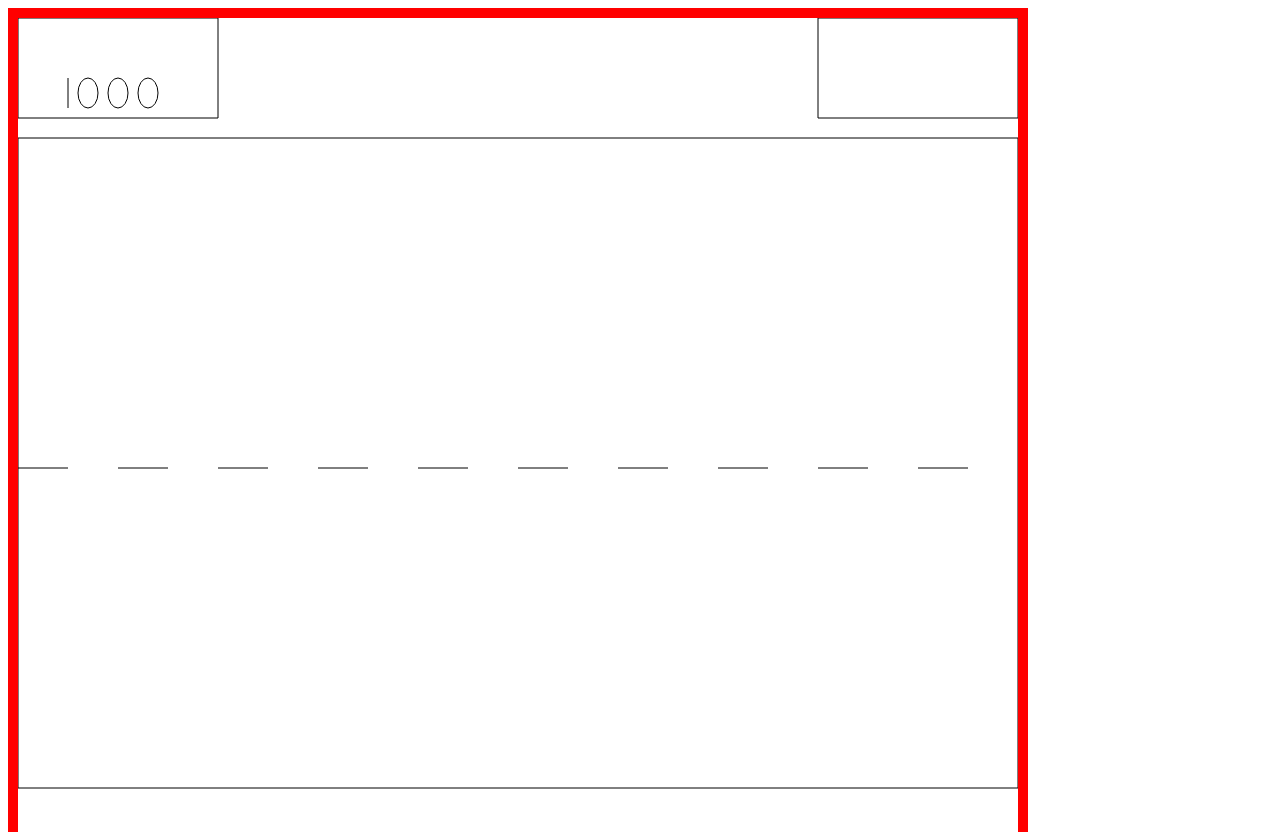
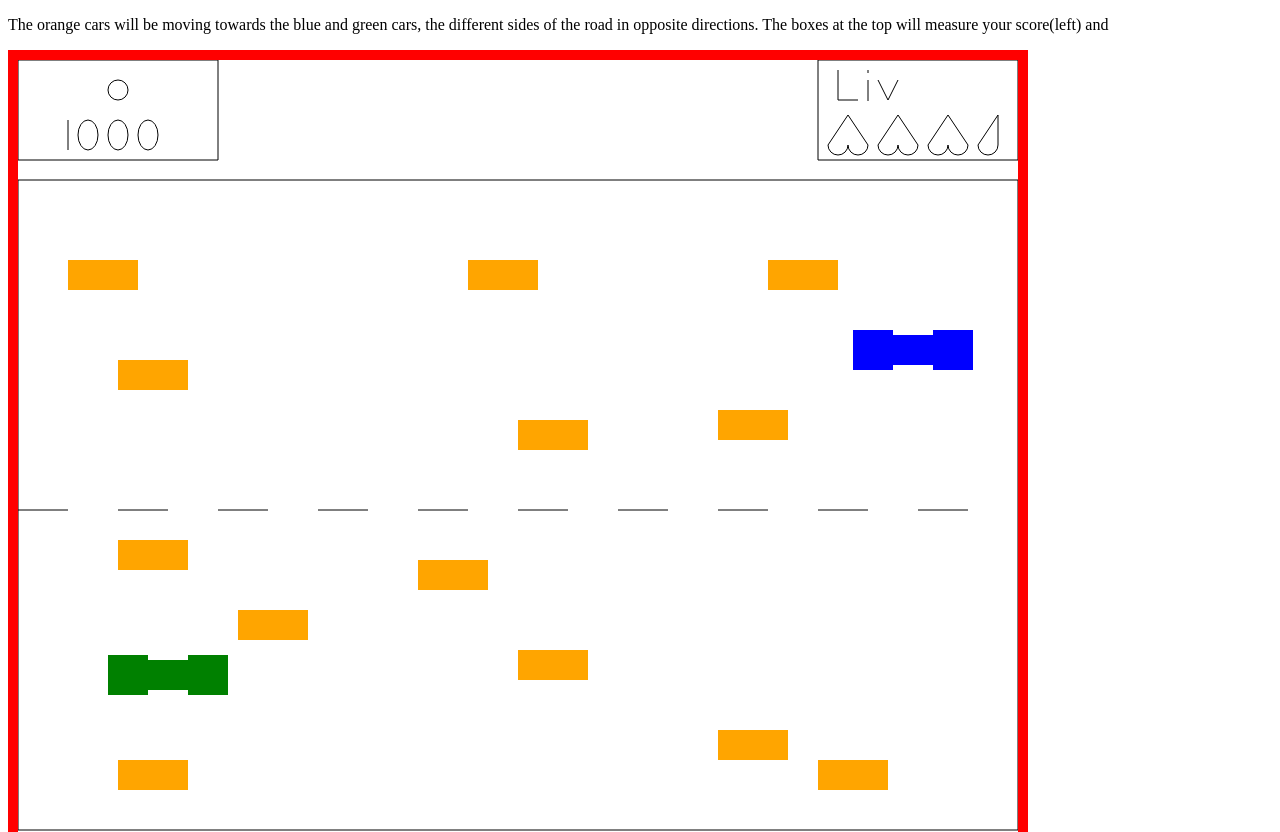
Before and after one commit to perryjc/Home_Commute-, a plain HTML site: page concept_art.html in a window 1280 px wide. Shown: the top 832 px of the page. Drawn offline with Linux system fonts and the light colour scheme.

Commit message:
added the cars and some info

```diff
--- a/concept_art.html
+++ b/concept_art.html
@@ -11,6 +11,11 @@
     </style>
 </head>
 <body>
+    <p>
+        The orange cars will be moving towards the blue and green cars, the different sides of the road in opposite directions.
+        The boxes at the top will measure your score(left) and
+
+    </p>
     <canvas id="canvas" width="1000" height="900">
 		</canvas>
         <script>
@@ -23,7 +28,7 @@
                 ctx.beginPath();
                 ctx.rect(0,0,200,100);
                 ctx.stroke();
-                    //words/numbers
+                    //numbers
                 ctx.fillStyle = "black";
                 ctx.beginPath();
                 ctx.moveTo(50,60);
@@ -44,6 +49,11 @@
                 ctx.beginPath();
                 ctx.ellipse(130, 75, 10, 15, 0, 0, 2*Math.PI);
                 ctx.stroke();
+                    //words
+                ctx.fillStyle = "black";
+                ctx.beginPath();
+                ctx.arc(100,30,10,0,2*Math.PI);
+                ctx.stroke();
 
                 //draw the lives box
                     //box
@@ -51,10 +61,131 @@
                 ctx.beginPath();
                 ctx.rect(800,0,200,100);
                 ctx.stroke();
-                    //hearts
+                    //words
+                ctx.fillStyle = "black";
+                ctx.beginPath();
+                ctx.moveTo(820,10);
+                ctx.lineTo(820,40);
+                ctx.stroke();
+
+                ctx.fillStyle = "black";
+                ctx.beginPath();
+                ctx.moveTo(840,40);
+                ctx.lineTo(820,40);
+                ctx.stroke();
+
+                ctx.fillStyle = "black";
+                ctx.beginPath();
+                ctx.moveTo(850,20);
+                ctx.lineTo(850,41);
+                ctx.stroke();
+
+                ctx.fillStyle = "black";
+                ctx.beginPath();
+                ctx.moveTo(850,10);
+                ctx.lineTo(850,13);
+                ctx.stroke();
+
+                 ctx.fillStyle = "black";
+                ctx.beginPath();
+                ctx.moveTo(860,20);
+                ctx.lineTo(870,40);
+                ctx.stroke();
+
+                  ctx.fillStyle = "black";
+                ctx.beginPath();
+                ctx.moveTo(880,20);
+                ctx.lineTo(870,40);
+                ctx.stroke();
+
+
+                    //hearts (sorry their upside down, I can't figure out how to fix that)
+                        //tops
                 ctx.fillStyle = "black"
+				ctx.beginPath();
+				ctx.arc(820,85,10,0,1*Math.PI);
+				ctx.stroke();
+
+                ctx.fillStyle = "black"
+				ctx.beginPath();
+				ctx.arc(840,85,10,0,1*Math.PI);
+				ctx.stroke();
+
+                ctx.fillStyle = "black"
+				ctx.beginPath();
+				ctx.arc(870,85,10,0,1*Math.PI);
+				ctx.stroke();
+
+                ctx.fillStyle = "black"
+				ctx.beginPath();
+				ctx.arc(890,85,10,0,1*Math.PI);
+				ctx.stroke();
+
+                ctx.fillStyle = "black"
+				ctx.beginPath();
+				ctx.arc(920,85,10,0,1*Math.PI);
+				ctx.stroke();
+
+                ctx.fillStyle = "black"
+				ctx.beginPath();
+				ctx.arc(940,85,10,0,1*Math.PI);
+				ctx.stroke();
+
+                ctx.fillStyle = "black"
+				ctx.beginPath();
+				ctx.arc(970,85,10,0,1*Math.PI);
+				ctx.stroke();
+                        //bottoms
+
+                ctx.fillStyle = "black";
+                ctx.beginPath();
+                ctx.moveTo(830,55);
+                ctx.lineTo(850,85);
+                ctx.stroke();
+
+                ctx.fillStyle = "black";
+                ctx.beginPath();
+                ctx.moveTo(830,55);
+                ctx.lineTo(810,85);
+                ctx.stroke();
+
+                ctx.fillStyle = "black";
+                ctx.beginPath();
+                ctx.moveTo(880,55);
+                ctx.lineTo(900,85);
+                ctx.stroke();
+
+                ctx.fillStyle = "black";
+                ctx.beginPath();
+                ctx.moveTo(880,55);
+                ctx.lineTo(860,85);
+                ctx.stroke();
+
+                ctx.fillStyle = "black";
+                ctx.beginPath();
+                ctx.moveTo(930,55);
+                ctx.lineTo(950,85);
+                ctx.stroke();
+
+                ctx.fillStyle = "black";
+                ctx.beginPath();
+                ctx.moveTo(930,55);
+                ctx.lineTo(910,85);
+                ctx.stroke();
+
+                ctx.fillStyle = "black";
+                ctx.beginPath();
+                ctx.moveTo(980,55);
+                ctx.lineTo(960,85);
+                ctx.stroke();
+
+                ctx.fillStyle = "black";
+                ctx.beginPath();
+                ctx.moveTo(980,55);
+                ctx.lineTo(980,85);
+                ctx.stroke();
                 //draw the edge of the road
-                ctx.fillStyle = "black";
+                ctx.fillStyle ="black";
                 ctx.beginPath();
                 ctx.rect(0,120,1000,650);
                 ctx.stroke();
@@ -120,6 +251,69 @@
                 ctx.lineTo(950,450);
                 ctx.stroke();
 
+                //non-player cars
+
+                ctx.fillStyle = "orange"
+                ctx.fillRect(100, 300,70,30);
+
+                ctx.fillStyle = "orange"
+                ctx.fillRect(450, 200,70,30);
+
+                ctx.fillStyle = "orange"
+                ctx.fillRect(100, 480,70,30);
+
+                ctx.fillStyle = "orange"
+                ctx.fillRect(220, 550,70,30);
+
+                ctx.fillStyle = "orange"
+                ctx.fillRect(700, 350,70,30);
+
+                ctx.fillStyle = "orange"
+                ctx.fillRect(400, 500,70,30);
+
+                ctx.fillStyle = "orange"
+                ctx.fillRect(750, 200,70,30);
+
+                ctx.fillStyle = "orange"
+                ctx.fillRect(50, 200,70,30);
+
+                ctx.fillStyle = "orange"
+                ctx.fillRect(800, 700,70,30);
+
+                ctx.fillStyle = "orange"
+                ctx.fillRect(700, 670,70,30);
+
+                ctx.fillStyle = "orange"
+                ctx.fillRect(500, 360,70,30);
+
+                ctx.fillStyle = "orange"
+                ctx.fillRect(500, 590,70,30);
+
+                ctx.fillStyle = "orange"
+                ctx.fillRect(100, 700,70,30);
+
+                //player 1 car
+
+                ctx.fillStyle = "green"
+                ctx.fillRect(100, 600,70,30);
+
+                ctx.fillStyle = "green"
+                ctx.fillRect(90, 595,40,40);
+
+                ctx.fillStyle = "green"
+                ctx.fillRect(170, 595,40,40);
+
+                //player 2 car
+
+                ctx.fillStyle = "blue"
+                ctx.fillRect(850, 275,70,30);
+
+                ctx.fillStyle = "blue"
+                ctx.fillRect(835, 270,40,40);
+
+                ctx.fillStyle = "blue"
+                ctx.fillRect(915, 270,40,40);
+
         </script>
 </body>
 </html>
```
